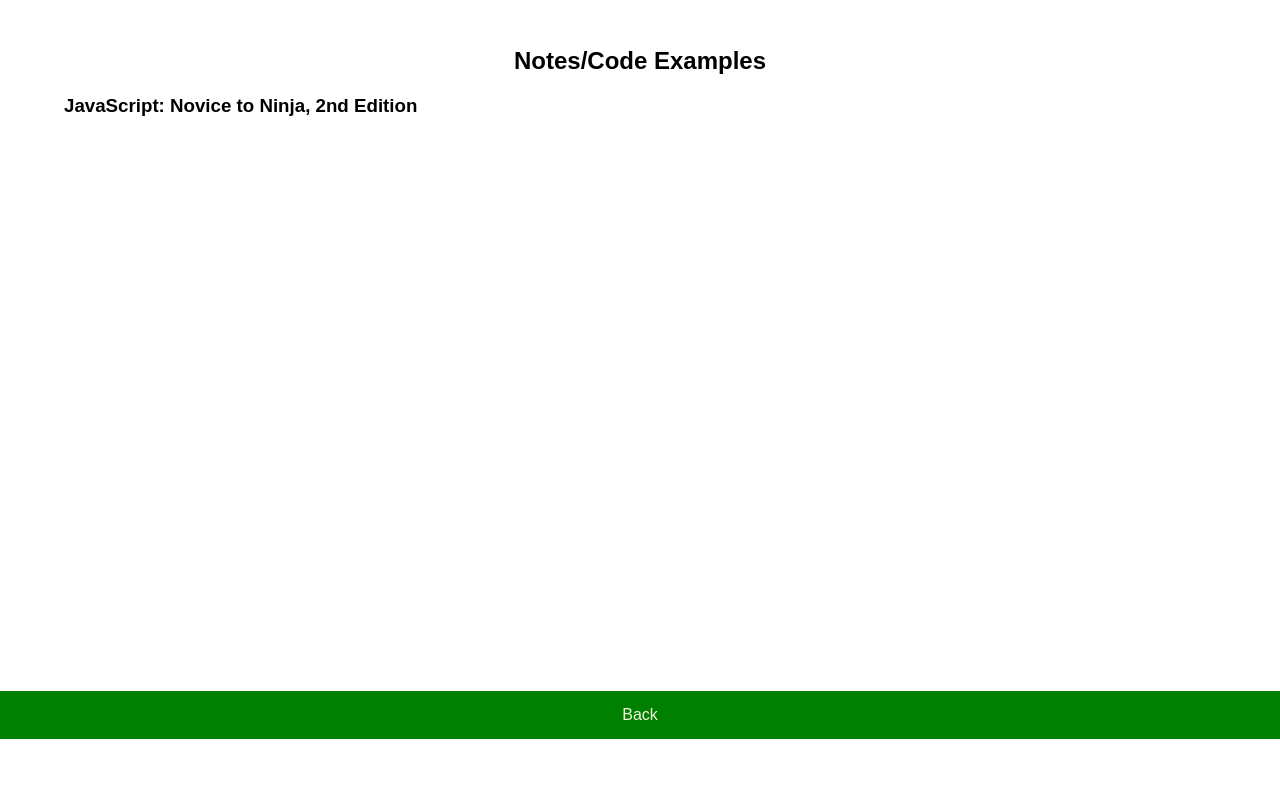
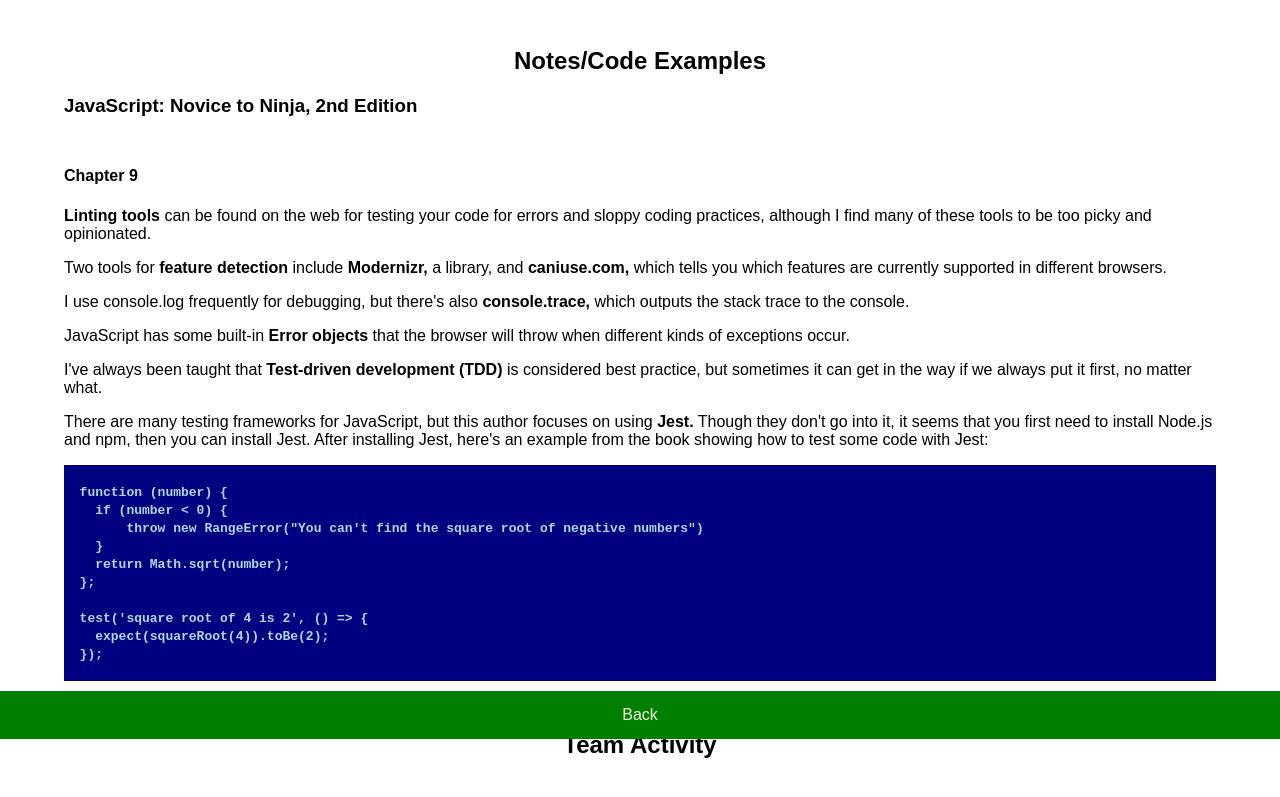
Before and after one commit to polsongarrett/WDD330_Spring2021, a plain HTML site: page week05/index.html in a window 1280 px wide. Shown: the part 61-858 px from the top of the page. Before the commit the page ends 800 px from the top, so only its background shows below. Drawn offline with Linux system fonts and the light colour scheme.

Commit message:
Added notes and code examples for week5 index.html

```diff
--- a/styles/week.css
+++ b/styles/week.css
@@ -54,7 +54,7 @@
   font-family: 'Courier New', Courier, monospace;
   font-weight: bold;
   overflow: auto;
-  color: lightblue;
+  color: rgb(173, 216, 230);
   background-color: navy;
 }
 
--- a/week05/index.html
+++ b/week05/index.html
@@ -16,6 +16,49 @@
     <section>
       <h2>Notes/Code Examples</h2>
       <h3>JavaScript: Novice to Ninja, 2nd Edition</h3>
+
+      <section>
+        <h4>Chapter 9</h4>
+        <p>
+          <b>Linting tools</b> can be found on the web for testing your code for errors and sloppy coding practices, although I find
+          many of these tools to be too picky and opinionated.
+        </p>
+        <p>
+          Two tools for <b>feature detection</b> include <b>Modernizr,</b> a library, and <b>caniuse.com,</b> which tells you which
+          features are currently supported in different browsers.
+        </p>
+        <p>
+          I use console.log frequently for debugging, but there's also <b>console.trace,</b> which outputs the stack trace to the console.
+        </p>
+        <p>JavaScript has some built-in <b>Error objects</b> that the browser will throw when different kinds of exceptions occur.</p>
+        <p>
+          I've always been taught that <b>Test-driven development (TDD)</b> is considered best practice, but sometimes it can get in the
+          way if we always put it first, no matter what.
+        </p>
+        <p>
+          There are many testing frameworks for JavaScript, but this author focuses on using <b>Jest.</b> Though they don't go into it,
+          it seems that you first need to install Node.js and npm, then you can install Jest. After installing Jest, here's an example
+          from the book showing how to test some code with Jest:
+        </p>
+        <!-- HTML displayed as code snippet -->
+        <pre class='code'><code>
+  function (number) {
+    if (number < 0) {
+        throw new RangeError("You can't find the square root of negative numbers")
+    }
+    return Math.sqrt(number);
+  };
+
+  test('square root of 4 is 2', () => {
+    expect(squareRoot(4)).toBe(2);
+  });
+        </code></pre>
+        <!-- HTML displayed as code snippet -->
+      </section>
+    </section>
+
+    <section>
+      <h2>Team Activity</h2>
     </section>
   </main>
 
```
